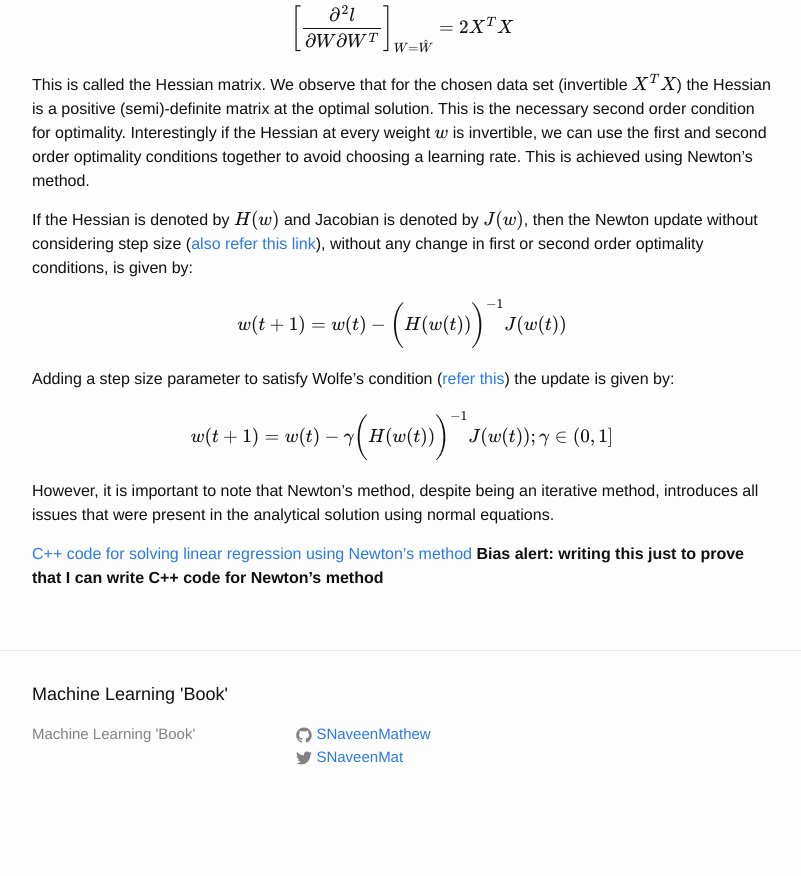
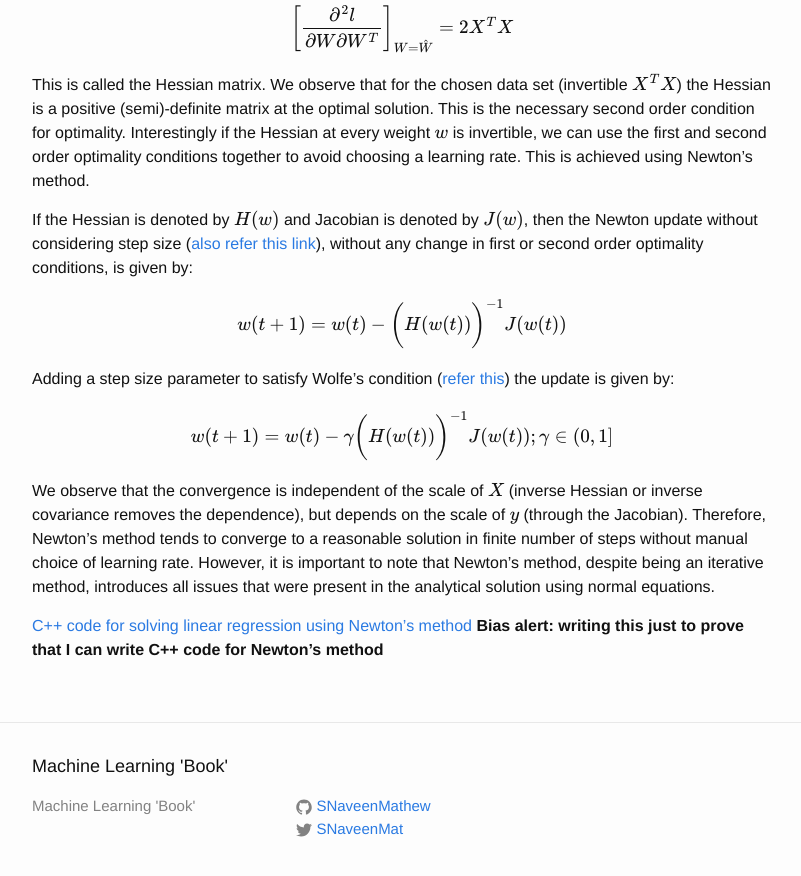
Before and after one commit to SNaveenMathew/ml_book, a Jekyll site: the page built from linear_regression.md, in a window 1280 px wide and 900 px high, scrolled down 14356 px. Shown: the top 876 px of the window, without its empty margins (238-1039 px from the left). Built offline with Jekyll 4.4.1, drawn with Linux system fonts in a browser that asks for light colours; our own code applies the rules of GitHub Pages for plain Markdown files; formulas are drawn with MathJax 3; before the commit the page ends 15184 px from its top, so only the background shows below that.

Commit message:
Added advantages of Newton's method

```diff
--- a/linear_regression.md
+++ b/linear_regression.md
@@ -366,6 +366,6 @@ Adding a step size parameter to satisfy Wolfe's condition ([refer this](https://
 
 $$w(t+1) = w(t) - \gamma \bigg(H(w(t))\bigg)^{-1}J(w(t)); \gamma \in (0, 1]$$
 
-However, it is important to note that Newton's method, despite being an iterative method, introduces all issues that were present in the analytical solution using normal equations.
+We observe that the convergence is independent of the scale of $X$ (inverse Hessian or inverse covariance removes the dependence), but depends on the scale of $y$ (through the Jacobian). Therefore, Newton's method tends to converge to a reasonable solution in finite number of steps without manual choice of learning rate. However, it is important to note that Newton's method, despite being an iterative method, introduces all issues that were present in the analytical solution using normal equations.
 
 [C++ code for solving linear regression using Newton's method](data/linreg_Newton.cpp) **Bias alert: writing this just to prove that I can write C++ code for Newton's method**
```
